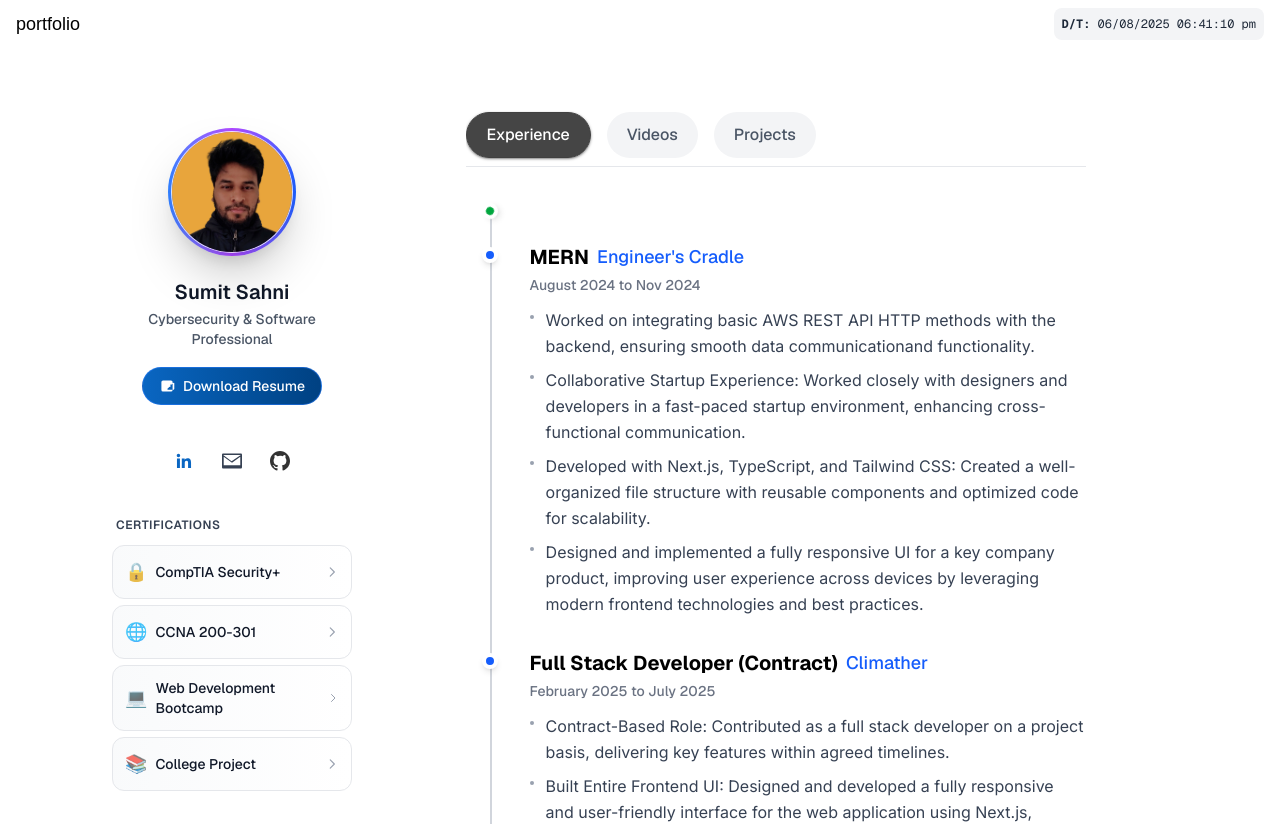
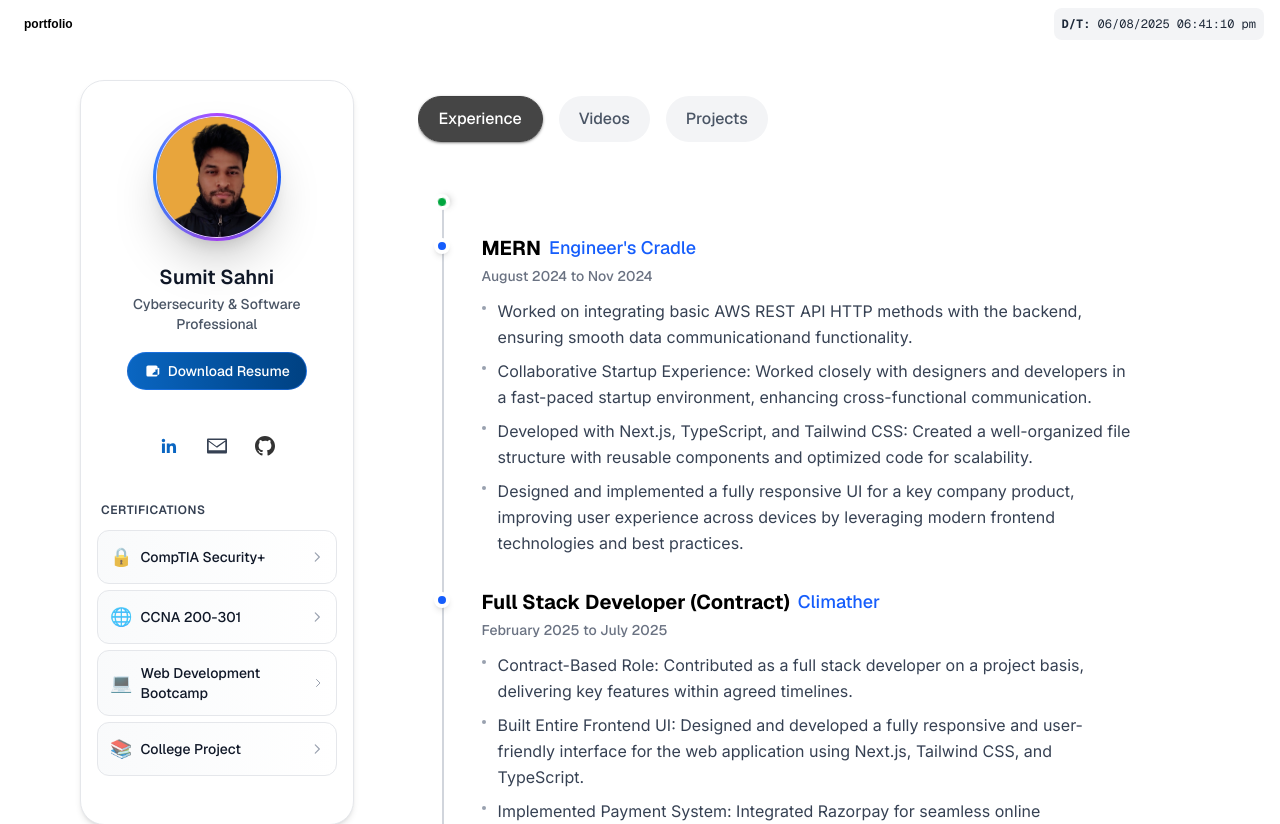
Before and after one commit to Sumit-Sahni/sumitsahni, a Next.js app: page / in a window 1280 px wide. Shown: the top 824 px of the page. Built offline with nearby package versions, Linux system fonts and the light colour scheme; a web font is replaced by a local one.

Commit message:
Update UI

```diff
--- a/src/app/page.tsx
+++ b/src/app/page.tsx
@@ -1,3 +1,5 @@
+"use client";
+
 import DateTimeBox from "@/components/date/Date";
 import Footer from "@/components/footer/Footer";
 import Left from "@/components/left/Left";
@@ -6,34 +8,35 @@ import ScrollProgressBar from "@/components/scrollbar/ScrollProgressBar";
 
 export default function Home() {
   return (
-    <div
-      className="min-h-screen bg-fill sm:bg-cover bg-center bg-no-repeat"
-    >
-      {/* Scroll Progress Bar */}
-      <ScrollProgressBar />
-
-      {/* Header */}
-      <div className="sm:text-black text-xs px-4 py-2 w-full flex justify-between items-center lg:fixed z-50">
+    <div className="min-h-screen bg-fill sm:bg-cover bg-center bg-no-repeat">
+      {/* Fixed Header - Always on top */}
+      <div className=" absolute text-black text-xs px-4 py-2 w-full flex justify-between items-center  top-0 left-0 right-0  ">
         <div>
-          <h1 className="text-lg md:text-lg">portfolio</h1>
+          <h1 className="text-xs p-1 px-2 rounded-sm md:text-md font-bold bg-white text-black">portfolio</h1>
         </div>
         <DateTimeBox />
       </div>
 
+      {/* Top hero background */}
+      {/* <div
+  className="w-full h-0 lg:h-[20vh] bg-cover bg-center bg-no-repeat pt-[calc(10vh+2.5rem)] z-50 hero-bg hidden md:block"
+  style={{ backgroundImage: "url('https://mir-s3-cdn-cf.behance.net/0a0eb8d7687ab8f449c681c33a6c7ea4/75ab6d67-4659-4c11-bcd7-887346a4114c_rwc_-3x2873x4961x620x4961.jpg?h=51592c62ad21c23ee064ae8f46446d0f')" }}
+/>  */}
+
+
+      {/* Scroll Progress Bar */}
+      <ScrollProgressBar />
+
       {/* Main Content */}
-      <div className="font-sans min-h-screen p-2 sm:p-8 md:p-12 lg:p-24 flex flex-col lg:flex-row">
-        {/* Left Section - Fixed */}
-        <div className="lg:w-1/3  flex flex-col items-start">
+      <div className="font-sans min-h-screen pt-[10vh] p-2 sm:p-8 md:p-12 lg:p-20 flex flex-col lg:flex-row">
+        <div className="lg:w-1/3 flex flex-col items-start">
           <Left />
         </div>
-
-        {/* Right Section - Scrollable */}
-        <div className="lg:w-full  flex flex-col items-end">
+        <div className="lg:w-full flex flex-col items-end px-4 md:px-12">
           <Right />
         </div>
       </div>
 
-      {/* Footer */}
       <Footer />
     </div>
   );
--- a/src/components/left/Left.tsx
+++ b/src/components/left/Left.tsx
@@ -4,7 +4,7 @@ import award from "../../../assets/me.png";
 
 const Left = () => {
   return (
-    <div className="w-full flex flex-col items-center gap-6 pt-8 pb-12 sticky top-0 bg-white">
+    <div className="w-full flex flex-col items-center justify-between gap-6 pt-8 pb-12 sticky top-0 bg-white shadow-md rounded-3xl border border-gray-200">
       {/* Profile Image */}
       <div className="relative group">
         <div className="w-32 h-32 rounded-full p-1 bg-gradient-to-r from-blue-500 via-purple-500 to-blue-600 shadow-2xl group-hover:shadow-3xl transition-all duration-300 group-hover:scale-[1.02]">
@@ -15,9 +15,7 @@ const Left = () => {
             priority
           />
         </div>
-
       </div>
-
 
       {/* Name & Title */}
       <div className="text-center px-4">
@@ -27,8 +25,7 @@ const Left = () => {
         <p className="text-sm text-gray-600 mt-1 font-medium">
           Cybersecurity & Software Professional
         </p>
-        <p className="text-xs text-gray-500 mt-0.5">
-        </p>
+        <p className="text-xs text-gray-500 mt-0.5"></p>
 
         {/* LinkedIn Premium Button */}
         <a
@@ -43,13 +40,15 @@ const Left = () => {
             border border-blue-500/50"
         >
           <svg className="w-4 h-4" fill="currentColor" viewBox="0 0 20 20">
-            <path fillRule="evenodd" d="M3 5a2 2 0 012-2h10a2 2 0 012 2v10a2 2 0 01-2 2H5a2 2 0 01-2-2V5zm11.293 3.293a1 1 0 011.414 0l2-2a1 1 0 011.414 0v7.586a1 1 0 01-.707.707h-7.586a1 1 0 010-1.414l2-2a1 1 0 011.414 0z" clipRule="evenodd" />
+            <path
+              fillRule="evenodd"
+              d="M3 5a2 2 0 012-2h10a2 2 0 012 2v10a2 2 0 01-2 2H5a2 2 0 01-2-2V5zm11.293 3.293a1 1 0 011.414 0l2-2a1 1 0 011.414 0v7.586a1 1 0 01-.707.707h-7.586a1 1 0 010-1.414l2-2a1 1 0 011.414 0z"
+              clipRule="evenodd"
+            />
           </svg>
           Download Resume
         </a>
       </div>
-
-
 
       {/* Social Icons - LinkedIn Style */}
       <div className="flex gap-2 p-3 bg-white rounded-2xl transition-all duration-200">
@@ -57,29 +56,41 @@ const Left = () => {
           {
             href: "https://www.linkedin.com/in/sumit-sahni-852756204/",
             icon: (
-              <svg className="w-5 h-5 text-[#0A66C2] hover:text-[#004182]" fill="currentColor" viewBox="0 0 24 24">
-                <path d="M20.447 20.452h-3.554v-5.569c0-1.328-.027-3.037-1.852-3.037-1.853 0-2.136 1.445-2.136 2.939v5.667H9.351V9h3.414v1.561h.046c.477-.9 1.637-1.85 3.37-1.85 3.601 0 4.267 2.37 4.267 5.455v6.286zM5.337 7.433c-1.144 0-2.063-.926-2.063-2.065 0-1.138.92-2.063 2.063-2.063 1.14 0 2.064.925 2.064 2.063 0 1.139-.925 2.065-2.064 2.065zm1.782 13.019H3.555V9h3.564v11.452z"/>
+              <svg
+                className="w-5 h-5 text-[#0A66C2] hover:text-[#004182]"
+                fill="currentColor"
+                viewBox="0 0 24 24"
+              >
+                <path d="M20.447 20.452h-3.554v-5.569c0-1.328-.027-3.037-1.852-3.037-1.853 0-2.136 1.445-2.136 2.939v5.667H9.351V9h3.414v1.561h.046c.477-.9 1.637-1.85 3.37-1.85 3.601 0 4.267 2.37 4.267 5.455v6.286zM5.337 7.433c-1.144 0-2.063-.926-2.063-2.065 0-1.138.92-2.063 2.063-2.063 1.14 0 2.064.925 2.064 2.063 0 1.139-.925 2.065-2.064 2.065zm1.782 13.019H3.555V9h3.564v11.452z" />
               </svg>
             ),
-            label: "LinkedIn"
+            label: "LinkedIn",
           },
           {
             href: "mailto:sumit.123sahni@gmail.com?subject=Hiring",
             icon: (
-              <svg className="w-5 h-5 text-gray-700 hover:text-gray-900" fill="currentColor" viewBox="0 0 24 24">
-                <path d="M22.541 3H1.459C.652 3 0 3.667 0 4.5v15c0 .833.652 1.5 1.459 1.5h21.082c.807 0 1.459-.667 1.459-1.5V4.5c0-.833-.652-1.5-1.459-1.5zM2.058 17.083V6.917l9.942 7.292 9.942-7.292v10.166H2.058zM11.5 12.335L1.459 4.833h21.082L11.5 12.335z"/>
+              <svg
+                className="w-5 h-5 text-gray-700 hover:text-gray-900"
+                fill="currentColor"
+                viewBox="0 0 24 24"
+              >
+                <path d="M22.541 3H1.459C.652 3 0 3.667 0 4.5v15c0 .833.652 1.5 1.459 1.5h21.082c.807 0 1.459-.667 1.459-1.5V4.5c0-.833-.652-1.5-1.459-1.5zM2.058 17.083V6.917l9.942 7.292 9.942-7.292v10.166H2.058zM11.5 12.335L1.459 4.833h21.082L11.5 12.335z" />
               </svg>
             ),
-            label: "Email"
+            label: "Email",
           },
           {
             href: "https://github.com/Sumit-Sahni",
             icon: (
-              <svg className="w-5 h-5 text-[#333] hover:text-black" fill="currentColor" viewBox="0 0 24 24">
-                <path d="M12 0C5.374 0 0 5.373 0 12c0 5.302 3.438 9.8 8.207 11.387.599.111.793-.261.793-.577v-2.234c-3.338.726-4.033-1.416-4.033-1.416-.546-1.387-1.333-1.756-1.333-1.756-1.089-.745.083-.729.083-.729 1.205.084 1.839 1.237 1.839 1.237 1.07 1.834 2.807 1.304 3.492.997.107-.775.418-1.305.762-1.604-2.665-.305-5.467-1.334-5.467-5.931 0-1.311.469-2.381 1.236-3.221-.124-.303-.535-1.524.117-3.176 0 0 1.008-.322 3.301 1.23A11.509 11.509 0 0112 5.803c1.02.005 2.047.138 3.006.404 2.291-1.552 3.297-1.23 3.297-1.23.653 1.653.242 2.874.118 3.176.77.84 1.235 1.911 1.235 3.221 0 4.609-2.807 5.624-5.479 5.921.43.372.823 1.102.823 2.222v3.293c0 .319.192.694.801.576C20.566 21.797 24 17.3 24 12c0-6.627-5.373-12-12-12z"/>
+              <svg
+                className="w-5 h-5 text-[#333] hover:text-black"
+                fill="currentColor"
+                viewBox="0 0 24 24"
+              >
+                <path d="M12 0C5.374 0 0 5.373 0 12c0 5.302 3.438 9.8 8.207 11.387.599.111.793-.261.793-.577v-2.234c-3.338.726-4.033-1.416-4.033-1.416-.546-1.387-1.333-1.756-1.333-1.756-1.089-.745.083-.729.083-.729 1.205.084 1.839 1.237 1.839 1.237 1.07 1.834 2.807 1.304 3.492.997.107-.775.418-1.305.762-1.604-2.665-.305-5.467-1.334-5.467-5.931 0-1.311.469-2.381 1.236-3.221-.124-.303-.535-1.524.117-3.176 0 0 1.008-.322 3.301 1.23A11.509 11.509 0 0112 5.803c1.02.005 2.047.138 3.006.404 2.291-1.552 3.297-1.23 3.297-1.23.653 1.653.242 2.874.118 3.176.77.84 1.235 1.911 1.235 3.221 0 4.609-2.807 5.624-5.479 5.921.43.372.823 1.102.823 2.222v3.293c0 .319.192.694.801.576C20.566 21.797 24 17.3 24 12c0-6.627-5.373-12-12-12z" />
               </svg>
             ),
-            label: "GitHub"
+            label: "GitHub",
           },
         ].map(({ href, icon, label }, i) => (
           <a
@@ -106,22 +117,22 @@ const Left = () => {
             {
               text: "CompTIA Security+",
               link: "https://www.udemy.com/certificate/UC-7457ca37-4baa-437f-b078-a74931667ee7/",
-              badge: "🔒"
+              badge: "🔒",
             },
             {
               text: "CCNA 200-301",
               link: "https://www.udemy.com/certificate/UC-2c9eb698-7086-4d9f-9093-ec7435fb9680/",
-              badge: "🌐"
+              badge: "🌐",
             },
             {
               text: "Web Development Bootcamp",
               link: "https://www.udemy.com/certificate/UC-f73ada88-8d74-45bd-9ccf-a717372163d9/",
-              badge: "💻"
+              badge: "💻",
             },
             {
               text: "College Project",
               link: "https://drive.google.com/file/d/1fYxtSDvl8sW5ePKUyCj22ESkiMMtSuyD/view",
-              badge: "📚"
+              badge: "📚",
             },
           ].map(({ text, link, badge }, i) => (
             <a
@@ -133,10 +144,22 @@ const Left = () => {
                 border border-gray-200 hover:border-gray-300 hover:bg-blue-50/50
                 hover:shadow-sm transition-all duration-200 text-sm text-gray-900 hover:text-blue-700"
             >
-              <span className="text-lg opacity-75 group-hover:opacity-100 transition-opacity">{badge}</span>
+              <span className="text-lg opacity-75 group-hover:opacity-100 transition-opacity">
+                {badge}
+              </span>
               <span className="font-medium group-hover:underline">{text}</span>
-              <svg className="w-3.5 h-3.5 ml-auto text-gray-400 group-hover:text-blue-500 transition-colors" fill="none" stroke="currentColor" viewBox="0 0 24 24">
-                <path strokeLinecap="round" strokeLinejoin="round" strokeWidth={2} d="M9 5l7 7-7 7" />
+              <svg
+                className="w-3.5 h-3.5 ml-auto text-gray-400 group-hover:text-blue-500 transition-colors"
+                fill="none"
+                stroke="currentColor"
+                viewBox="0 0 24 24"
+              >
+                <path
+                  strokeLinecap="round"
+                  strokeLinejoin="round"
+                  strokeWidth={2}
+                  d="M9 5l7 7-7 7"
+                />
               </svg>
             </a>
           ))}
--- a/src/components/right/Right.tsx
+++ b/src/components/right/Right.tsx
@@ -11,9 +11,9 @@ const Right = () => {
   >("experience");
 
   return (
-    <div className="w-full lg:w-[80%] mx-auto h-auto overflow-y-auto px-2 lg:px-4">
+    <div className=" lg:w-[100%] h-auto overflow-y-auto md:px-4 ">
       {/* Tabs */}
-     <div className="flex gap-4 mb-8 border-b border-gray-200 pb-2 py-4 overflow-x-auto scrollbar-hide">
+      <div className="flex gap-4 mb-8 border-gray-200 pb-2 py-16 md:pt-16 lg:py-4 overflow-x-auto scrollbar-hide">
         {[
           { id: "experience", label: "Experience" },
           { id: "videos", label: "Videos" },
@@ -48,7 +48,6 @@ const Right = () => {
           </button>
         ))}
       </div>
-
 
       {/* Content */}
       {activeTab === "experience" && (
```
Lines whose indentation alone changed are shown as unchanged.
